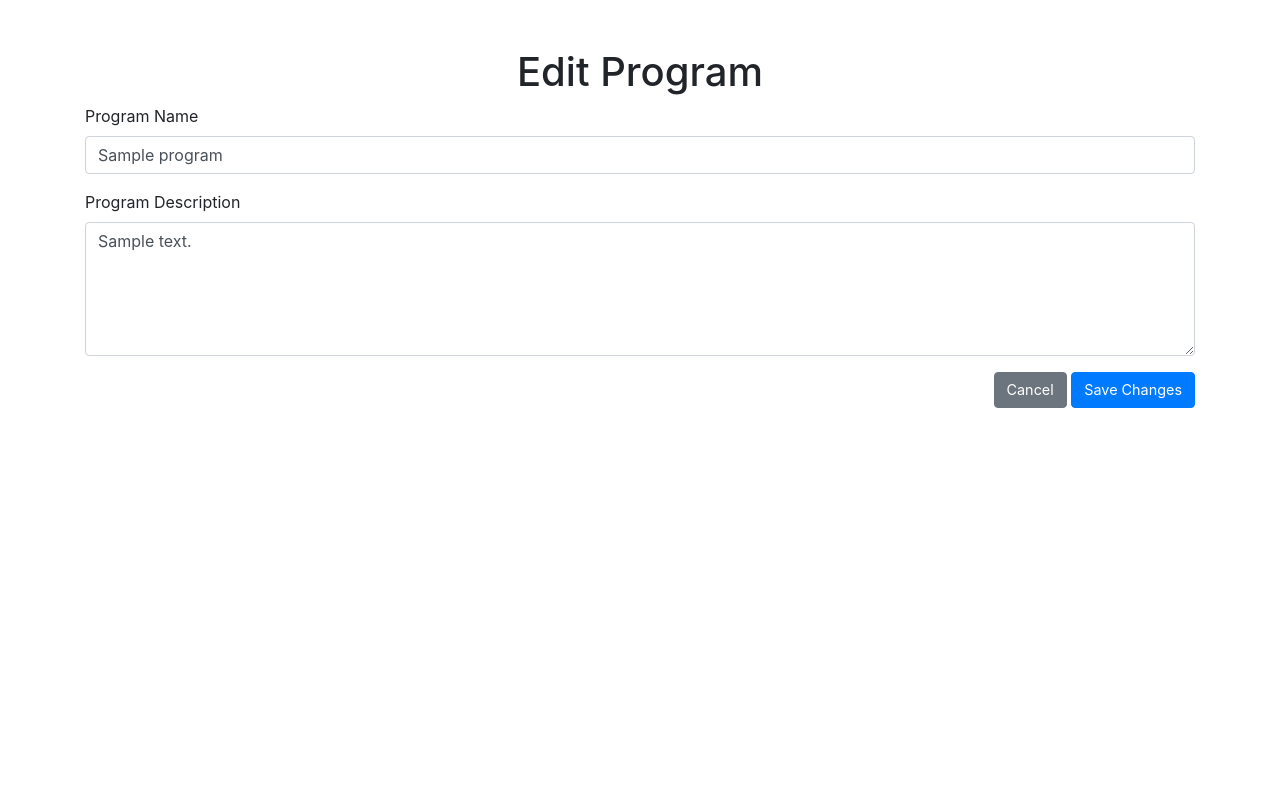
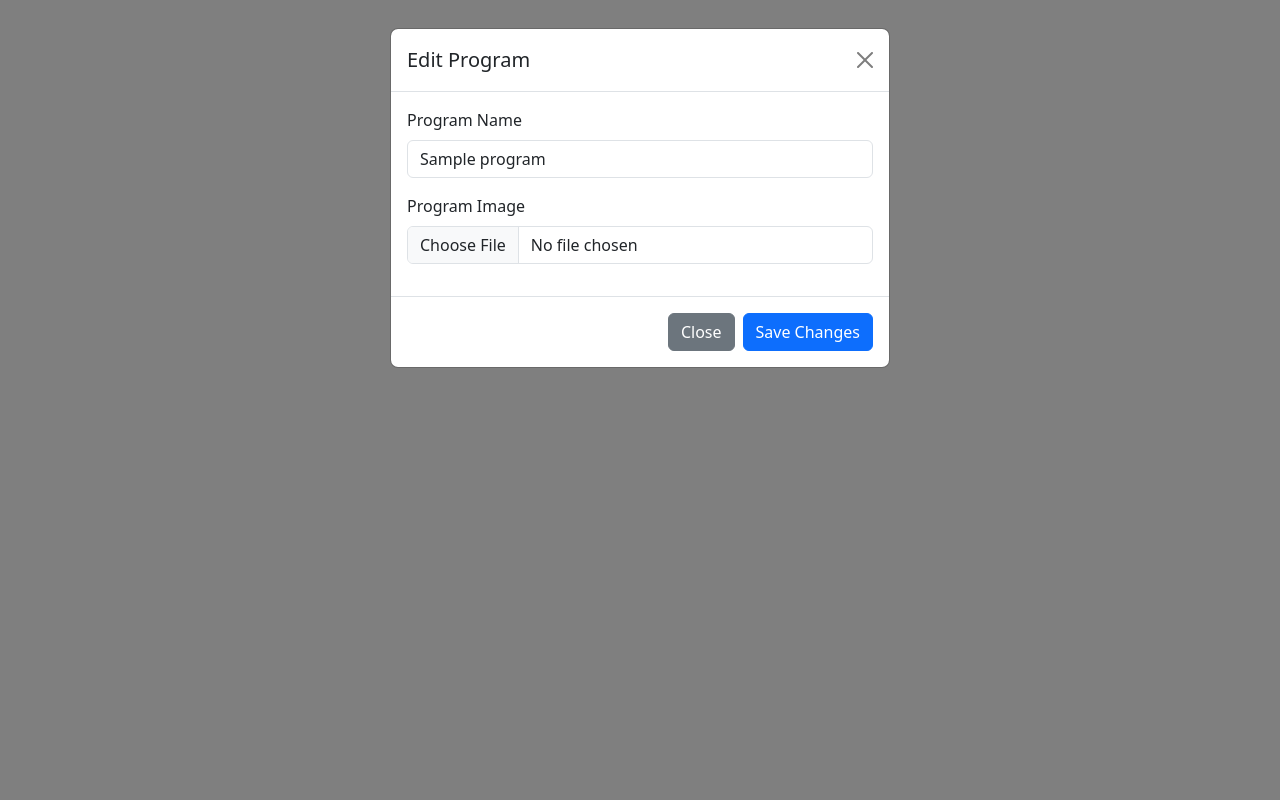
Before and after one commit to Rayz18/GADAL, a PHP site: page /staff/pages/edit_program.php?program_id=1 in a window 1280 px wide. Run offline with PHP 8.4, Linux system fonts and the light colour scheme; the visitor is signed in with stand-in values (Sample User, id 1); tables that the repository leaves empty or names only in its code hold one stand-in row (values such as "Sample post").

Commit message:
admin dashboard and manage programs

```diff
--- a/admin/pages/admin_dashboard.php
+++ b/admin/pages/admin_dashboard.php
@@ -1,9 +1,3 @@
-<?php
-?>
-
-
-
-
 <!DOCTYPE html>
 <html lang="en">
 
--- a/staff/pages/edit_program.php
+++ b/staff/pages/edit_program.php
@@ -32,15 +32,27 @@ $program = $result->fetch_assoc();
 // Check if the form is submitted
 if ($_SERVER['REQUEST_METHOD'] === 'POST') {
     $program_name = trim($_POST['program_name']);
-    $program_desc = trim($_POST['program_desc']);
+    $program_img = $_FILES['program_img'];
 
     // Validate the input
-    if (empty($program_name) || empty($program_desc)) {
+    if (empty($program_name) || empty($program_img['name'])) {
         $error = "All fields are required.";
     } else {
+        // Process the image upload
+        $target_dir = "../../uploads/"; // Directory where images will be stored
+        $target_file = $target_dir . basename($program_img["name"]);
+        $imageFileType = strtolower(pathinfo($target_file, PATHINFO_EXTENSION));
+
+        // Check if the file is an image
+        $check = getimagesize($program_img["tmp_name"]);
+        if ($check === false) {
+            $error = "The file is not an image.";
+        } else {
+            // Move the uploaded file to the target directory
+            if (move_uploaded_file($program_img["tmp_name"], $target_file)) {
                 // Update the program in the database
-        $update_query = $conn->prepare("UPDATE programs SET program_name = ?, program_desc = ? WHERE program_id = ?");
-        $update_query->bind_param('ssi', $program_name, $program_desc, $program_id);
+                $update_query = $conn->prepare("UPDATE programs SET program_name = ?, program_img = ? WHERE program_id = ?");
+                $update_query->bind_param('ssi', $program_name, $target_file, $program_id);
 
                 if ($update_query->execute()) {
                     // Redirect to manage_programs.php after successful update
@@ -48,6 +60,10 @@ if ($_SERVER['REQUEST_METHOD'] === 'POST') {
                     exit;
                 } else {
                     $error = "Failed to update the program. Please try again.";
+                }
+            } else {
+                $error = "Sorry, there was an error uploading the file.";
+            }
         }
     }
 }
@@ -60,40 +76,76 @@ if ($_SERVER['REQUEST_METHOD'] === 'POST') {
     <meta charset="UTF-8">
     <meta name="viewport" content="width=device-width, initial-scale=1.0">
     <title>Edit Program</title>
-    <link href="https://stackpath.bootstrapcdn.com/bootstrap/4.5.2/css/bootstrap.min.css" rel="stylesheet">
-    <link rel="stylesheet" href="../../staff/assets/css/manage_programs.css">
+    <link href="https://cdn.jsdelivr.net/npm/bootstrap@5.3.0/dist/css/bootstrap.min.css" rel="stylesheet">
+    <script src="https://cdn.jsdelivr.net/npm/bootstrap@5.3.0/dist/js/bootstrap.bundle.min.js"></script>
+    <script src="https://code.jquery.com/jquery-3.6.0.min.js"></script>
 </head>
 
 <body>
-    <div class="container mt-5">
-        <h1 class="text-center">Edit Program</h1>
-
+    <!-- Add Program Modal -->
+    <div class="modal fade" id="editProgramModal" tabindex="-1" aria-labelledby="editProgramModalLabel"
+        aria-hidden="true">
+        <div class="modal-dialog">
+            <div class="modal-content">
+                <div class="modal-header">
+                    <h5 class="modal-title" id="editProgramModalLabel">Edit Program</h5>
+                    <button type="button" class="btn-close" data-bs-dismiss="modal" aria-label="Close"></button>
+                </div>
+                <div class="modal-body">
                     <!-- Display success or error messages -->
                     <?php if (isset($error)) { ?>
                         <div class="alert alert-danger"><?php echo $error; ?></div>
                     <?php } ?>
 
                     <!-- Edit Program Form -->
-        <form method="POST" action="">
-            <div class="form-group">
-                <label for="program_name">Program Name</label>
+                    <form method="POST" enctype="multipart/form-data">
+                        <div class="mb-3">
+                            <label for="program_name" class="form-label">Program Name</label>
                             <input type="text" class="form-control" id="program_name" name="program_name"
                                 value="<?php echo htmlspecialchars($program['program_name']); ?>" required>
                         </div>
-            <div class="form-group">
-                <label for="program_desc">Program Description</label>
-                <textarea class="form-control" id="program_desc" name="program_desc" rows="5"
-                    required><?php echo htmlspecialchars($program['program_desc']); ?></textarea>
-            </div>
-            <div class="text-right">
-                <a href="manage_programs.php" class="btn btn-secondary">Cancel</a>
-                <button type="submit" class="btn btn-primary">Save Changes</button>
+                        <div class="mb-3">
+                            <label for="program_img" class="form-label">Program Image</label>
+                            <input type="file" class="form-control" id="program_img" name="program_img" required>
                         </div>
                     </form>
                 </div>
+                <div class="modal-footer">
+                    <button type="button" class="btn btn-secondary" data-bs-dismiss="modal">Close</button>
+                    <button type="submit" class="btn btn-primary" id="saveChangesBtn">Save Changes</button>
+                </div>
+            </div>
+        </div>
+    </div>
 
-    <script src="https://code.jquery.com/jquery-3.5.1.min.js"></script>
-    <script src="https://stackpath.bootstrapcdn.com/bootstrap/4.5.2/js/bootstrap.bundle.min.js"></script>
+    <!-- Trigger the modal (button) -->
+    <script>
+        // Open the modal as soon as the page loads
+        $(document).ready(function () {
+            $('#editProgramModal').modal('show');
+        });
+
+        // Handle form submission via AJAX for a seamless experience
+        $('#saveChangesBtn').on('click', function () {
+            var form = $('form');
+            var formData = new FormData(form[0]);
+
+            $.ajax({
+                url: '', // Current page (it will process the form data)
+                type: 'POST',
+                data: formData,
+                processData: false, // Important for file uploads
+                contentType: false, // Important for file uploads
+                success: function (response) {
+                    // If the update is successful, reload the page to show the changes
+                    location.reload();
+                },
+                error: function () {
+                    alert('There was an error updating the program.');
+                }
+            });
+        });
+    </script>
 </body>
 
 </html>
```
Also changed, not shown: staff/pages/add_program.php (+6 -42 lines), staff/pages/manage_programs.php (+40 -4 lines), staff/upload/Elimination.jpg (added), staff/upload/Empowerment.jpg (added), staff/upload/Health.jpg (added), staff/upload/Security.jpg (added), staff/upload/governance.jpg (added). Lines whose indentation alone changed are shown as unchanged.
